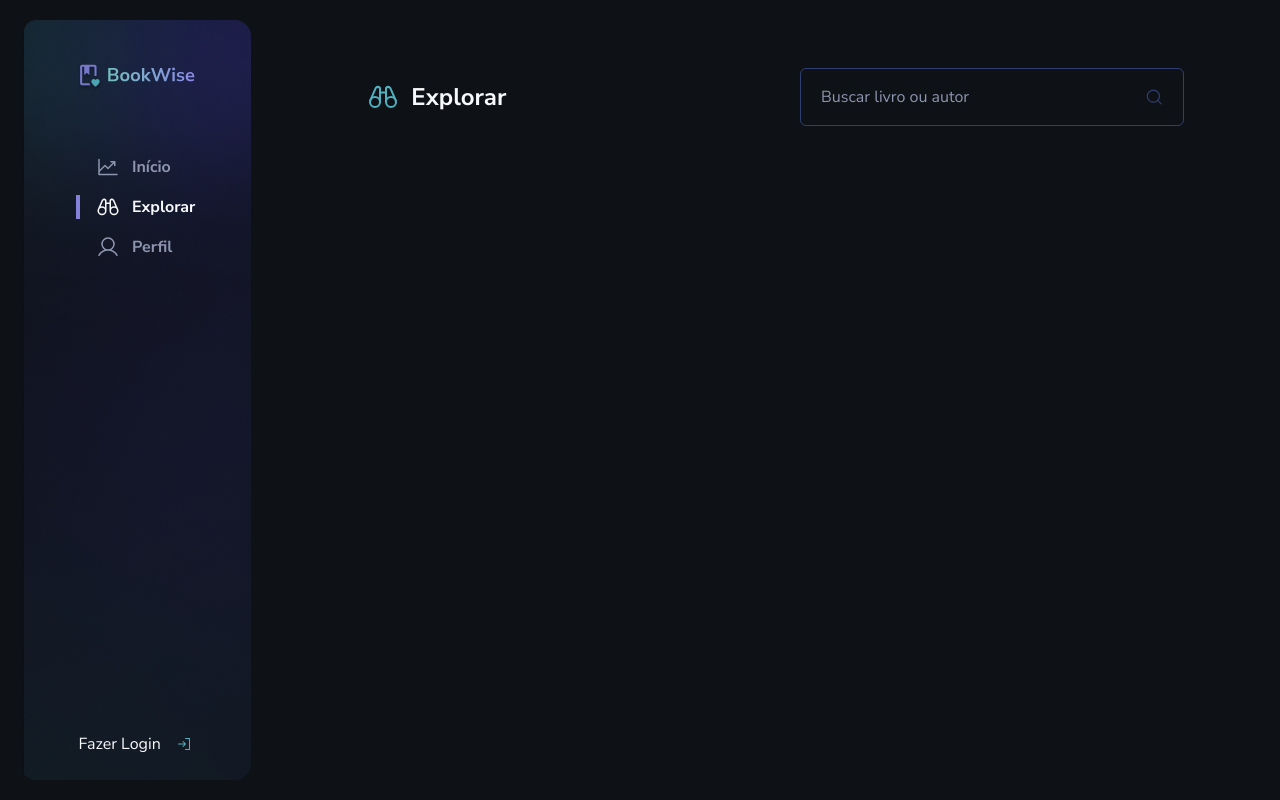
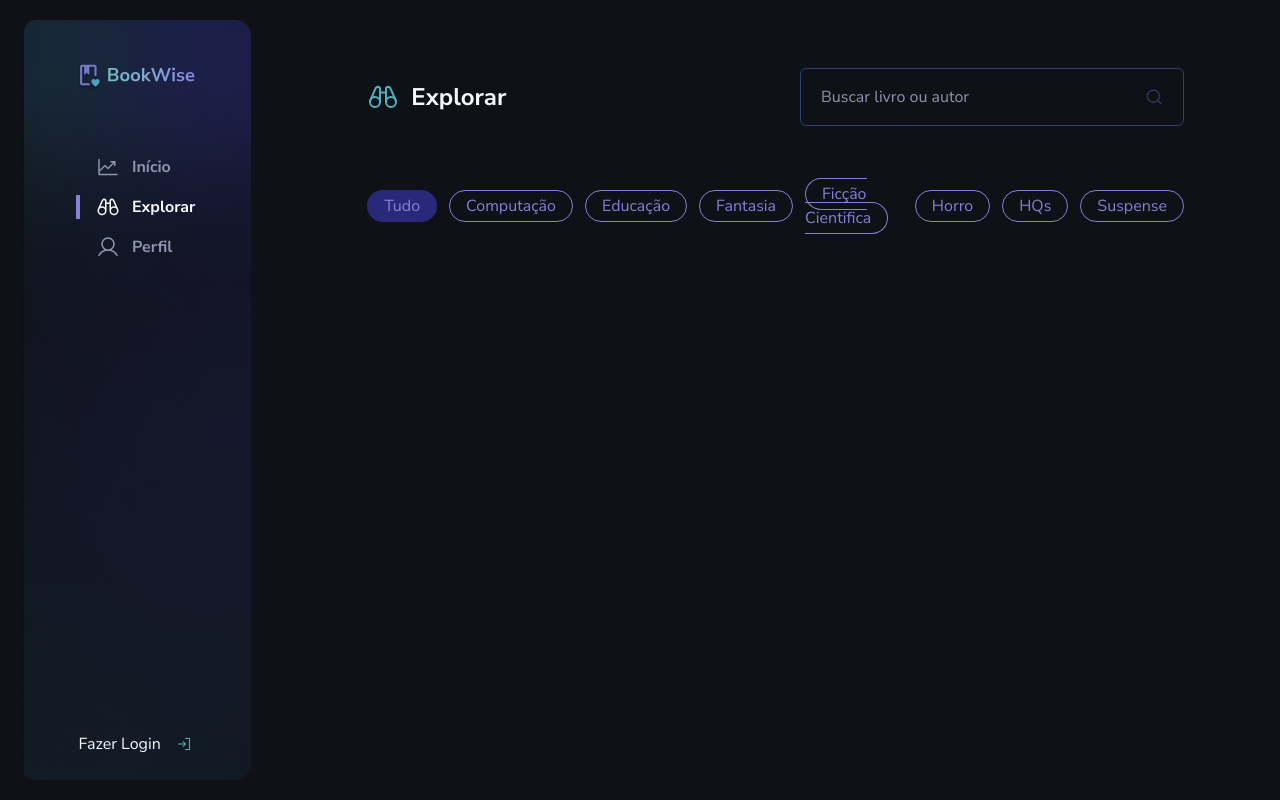
Before and after one commit to giovaniocan/book-wise, a Next.js app: page /explorer in a window 1280 px wide. Built offline with nearby package versions, Linux system fonts and the light colour scheme.

Commit message:
filter'css is finished

```diff
--- /dev/null
+++ b/src/components/FilterCategory/index.tsx
@@ -0,0 +1,34 @@
+import { useState } from 'react'
+
+interface FilterCategoryProps {
+  defaultSelected?: boolean
+  name: string
+}
+
+export function FilterCategory({ name, defaultSelected }: FilterCategoryProps) {
+  const [isSelected, setIsSelected] = useState(defaultSelected)
+
+  function toogleSelected() {
+    setIsSelected(!isSelected)
+  }
+
+  return (
+    <div>
+      <input
+        type="checkbox"
+        id="teste"
+        className="absolute hidden"
+        value={name}
+      />
+      <label
+        onClick={toogleSelected}
+        htmlFor="teste"
+        className={`border border-purple-100 px-4 transition-colors py-1 text-purple-100 rounded-full cursor-pointer checked:bg-purple-100 hover:bg-purple-200 ${
+          isSelected && 'bg-purple-200 border-purple-200 '
+        }`}
+      >
+        {name}
+      </label>
+    </div>
+  )
+}
--- /dev/null
+++ b/src/components/filters/index.tsx
@@ -0,0 +1,16 @@
+import { FilterCategory } from '../FilterCategory'
+
+export function Filters() {
+  return (
+    <div className="flex items-center gap-3">
+      <FilterCategory name="Tudo" defaultSelected />
+      <FilterCategory name="Computação" />
+      <FilterCategory name="Educação" />
+      <FilterCategory name="Fantasia" />
+      <FilterCategory name="Ficção Cientifica" />
+      <FilterCategory name="Horro" />
+      <FilterCategory name="HQs" />
+      <FilterCategory name="Suspense" />
+    </div>
+  )
+}
--- a/src/pages/explorer/index.tsx
+++ b/src/pages/explorer/index.tsx
@@ -1,12 +1,13 @@
 import { Navigator } from '@/components/Navigator'
 import { SearchBar } from '@/components/SearchBar'
+import { Filters } from '@/components/filters'
 import { Binoculars } from 'phosphor-react'
 
 export default function Home() {
   return (
     <div className="h-screen w-screen  flex  ">
       <Navigator />
-      <div className=" w-full mx-24 mt-[4.25rem] flex flex-col gap-10 ">
+      <div className=" w-full mx-24 mt-[4.25rem]  flex flex-col gap-14 ">
         <div className="flex items-center justify-between">
           <div className="flex gap-3">
             <Binoculars color="#50B2C0" size={32} />
@@ -16,6 +17,8 @@ export default function Home() {
             <SearchBar placeholder="Buscar livro ou autor" />
           </div>
         </div>
+
+        <Filters />
       </div>
     </div>
   )
```
